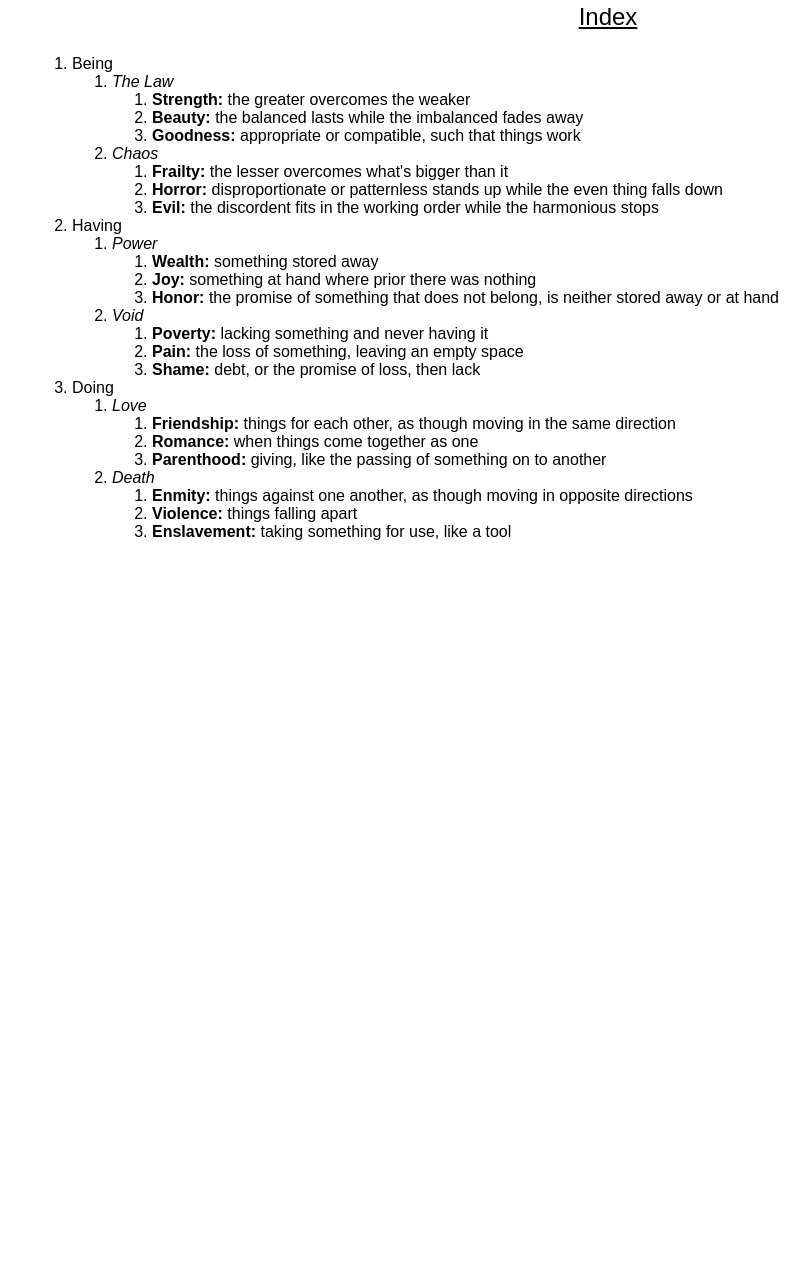
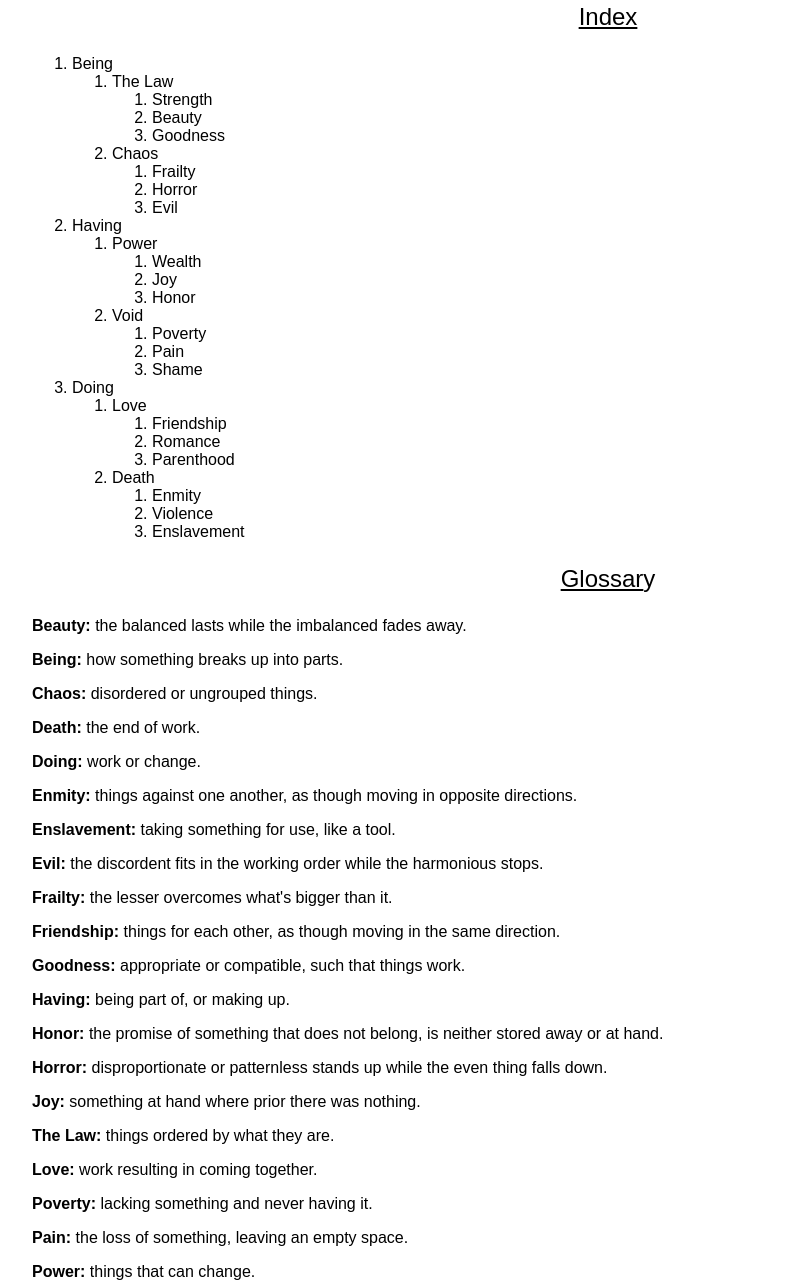
Before and after one commit to essayish/essayish.github.io, a plain HTML site: page index.html in a window 1280 px wide. Shown: the part 785-2069 px from the top of the page, without its empty margins (32-841 px from the left). Before the commit the page ends 1326 px from the top, so only its background shows below. Drawn offline with Linux system fonts and the light colour scheme.

Commit message:
Add glossary

```diff
--- a/index.html
+++ b/index.html
@@ -5,81 +5,121 @@
     <meta charset="utf-8">
     <meta name="viewport" content="width=device-width, initial-scale=1.0">
 
-    <!-- <style media="screen" type="text/css">
-      .minor { font-style: italic; }
-    </style> -->
+    <style media="screen" type="text/css">
+      a { text-decoration: none; }
+      a:link { color: black; }
+      a:visited { color: black; }
+      a:hover { color: red; }
+      a:active { color: red; }
+    </style>
 
     <title>hello world</title>
   </head>
   <body style="font-family:sans-serif">
+      <div>
+
         <div style="text-align:right;font-size:0.5em">
-        Fall 2020
+          <p>Fall 2020</p>
         </div>
+
         <div style="position:absolute;
         top:5%;left:5%;bottom:5%;right:5%;">
-		    <img class="svg"
-			   style="width:100%;height:100%;"/>
+          <img class="svg" style="width:100%;height:100%;"/>
+
+          <div>
             <p style="text-align:center;font-size:1.5em;"><u>Index</u></p>
-        <p>
             <ol>
-                <li>Being
+                <li><a href="#being">Being</a>
                     <ol>
-                        <li><em>The Law</em>
+                        <li><a href="#the-law">The Law</a>
                             <ol>
-                                <li><b>Strength:</b> the greater overcomes the weaker</li>
-                                <li><b>Beauty:</b> the balanced lasts while the imbalanced fades away</li>
-                                <li><b>Goodness:</b> appropriate or compatible, such that things work</li>
+                                <li><a href="#strength">Strength</a></li>
+                                <li><a href="#beauty">Beauty</a></li>
+                                <li><a href="#goodness">Goodness</a></li>
                               </ol>
                             </li>
-                        <li><em>Chaos</em>
+                            <li><a href="#chaos">Chaos</a>
                               <ol>
-                                <li><b>Frailty:</b> the lesser overcomes what's bigger than it</li>
-                                <li><b>Horror:</b> disproportionate or patternless stands up while the even thing falls down</li>
-                                <li><b>Evil:</b> the discordent fits in the working order while the harmonious stops</li>
+                                <li><a href="#frailty">Frailty</a></li>
+                                <li><a href="#horror">Horror</a></li>
+                                <li><a href="#evil">Evil</a></li>
                               </ol>
                             </li>
                           </ol>
                         </li>
-                <li>Having
+                        <li><a href="#having">Having</a>
                           <ol>
-                        <li><em>Power</em>
+                            <li><a href="#power">Power</a>
                               <ol>
-                                <li><b>Wealth:</b> something stored away</li>
-                                <li><b>Joy:</b> something at hand where prior there was nothing</li>
-                                <li><b>Honor:</b> the promise of something that does not belong, is neither stored away or at hand</li>
+                                <li><a href="#wealth">Wealth</a></li>
+                                <li><a href="#joy">Joy</a></li>
+                                <li><a href="#honor">Honor</a></li>
                               </ol>
                             </li>
-                        <li><em>Void</em>
+                            <li><a href="#void">Void</a>
                               <ol>
-                                <li><b>Poverty:</b> lacking something and never having it</li>
-                                <li><b>Pain:</b> the loss of something, leaving an empty space</li>
-                                <li><b>Shame:</b> debt, or the promise of loss, then lack</li>
+                                <li><a href="#poverty">Poverty</a></li>
+                                <li><a href="#pain">Pain</a></li>
+                                <li><a href="#shame">Shame</a></li>
                               </ol>
                             </li>
                           </ol>
                         </li>
-                <li>Doing
+                        <li><a href="#doing">Doing</a>
                           <ol>
-                        <li><em>Love</em>
+                            <li><a href="#love">Love</a>
                               <ol>
-                                <li><b>Friendship:</b> things for each other, as though moving in the same direction</li>
-                                <li><b>Romance:</b> when things come together as one</li>
-                                <li><b>Parenthood:</b> giving, like the passing of something on to another</li>
+                                <li><a href="#friendship">Friendship</a></li>
+                                <li><a href="#romance">Romance</a></li>
+                                <li><a href="#parenthood">Parenthood</a></li>
                               </ol>
                             </li>
-                        <li><em>Death</em>
+                            <li><a href="#death">Death</a>
                               <ol>
-                                <li><b>Enmity:</b> things against one another, as though moving in opposite directions</li>
-                                <li><b>Violence:</b> things falling apart</li>
-                                <li><b>Enslavement:</b> taking something for use, like a tool</li>
+                                <li><a href="#enmity">Enmity</a></li>
+                                <li><a href="#violence">Violence</a></li>
+                                <li><a href="#enslavement">Enslavement</a></li>
                               </ol>
                             </li>
                           </ol>
                         </li>
                     <ol>
-        </p>
                 </div>
 
+                <div>
+                  <p style="text-align:center;font-size:1.5em;"><u>Glossar</u>y</p>
+                  <p id="beauty"><b>Beauty:</b> the balanced lasts while the imbalanced fades away.</p>
+                  <p id="being"><b>Being:</b> how something breaks up into parts.</p>
+                  <p id="chaos"><b>Chaos:</b> disordered or ungrouped things.</p>
+                  <p id="death"><b>Death:</b> the end of work.</p>
+                  <p id="doing"><b>Doing:</b> work or change.</p>
+                  <p id="enmity"><b>Enmity:</b> things against one another, as though moving in opposite directions.</p>
+                  <p id="enslavement"><b>Enslavement:</b> taking something for use, like a tool.</p>
+                  <p id="evil"><b>Evil:</b> the discordent fits in the working order while the harmonious stops.</p>
+                  <p id="frailty"><b>Frailty:</b> the lesser overcomes what's bigger than it.</p>
+                  <p id="friendship"><b>Friendship:</b> things for each other, as though moving in the same direction.</p>
+                  <p id="goodness"><b>Goodness:</b> appropriate or compatible, such that things work.</p>
+                  <p id="having"><b>Having:</b> being part of, or making up.</p>
+                  <p id="honor"><b>Honor:</b> the promise of something that does not belong, is neither stored away or at hand.</p>
+                  <p id="horror"><b>Horror:</b> disproportionate or patternless stands up while the even thing falls down.</p>
+                  <p id="joy"><b>Joy:</b> something at hand where prior there was nothing.</p>
+                  <p id="the-law"><b>The Law:</b> things ordered by what they are.</p>
+                  <p id="love"><b>Love:</b> work resulting in coming together.</p>
+                  <p id="poverty"><b>Poverty:</b> lacking something and never having it.</p>
+                  <p id="pain"><b>Pain:</b> the loss of something, leaving an empty space.</p>
+                  <p id="power"><b>Power:</b> things that can change.</p>
+                  <p id="shame"><b>Shame:</b> debt, or the promise of loss, then lack.</p>
+                  <p id="romance"><b>Romance:</b> when things come together as one.</p>
+                  <p id="strength"><b>Strength:</b> the greater overcomes the weaker.</p>
+                  <p id="parenthood"><b>Parenthood:</b> giving, like the passing of something on to another.</p>
+                  <p id="violence"><b>Violence:</b> things falling apart.</p>
+                  <p id="void"><b>Void:</b> something that will never yield change.</p>
+                  <p id="wealth"><b>Wealth:</b> something stored away.</p>
+                <div>
+              </div>
+
+
+      </div>
       <script>
 
         const width = screen.width;
```
Lines whose indentation alone changed are shown as unchanged.
